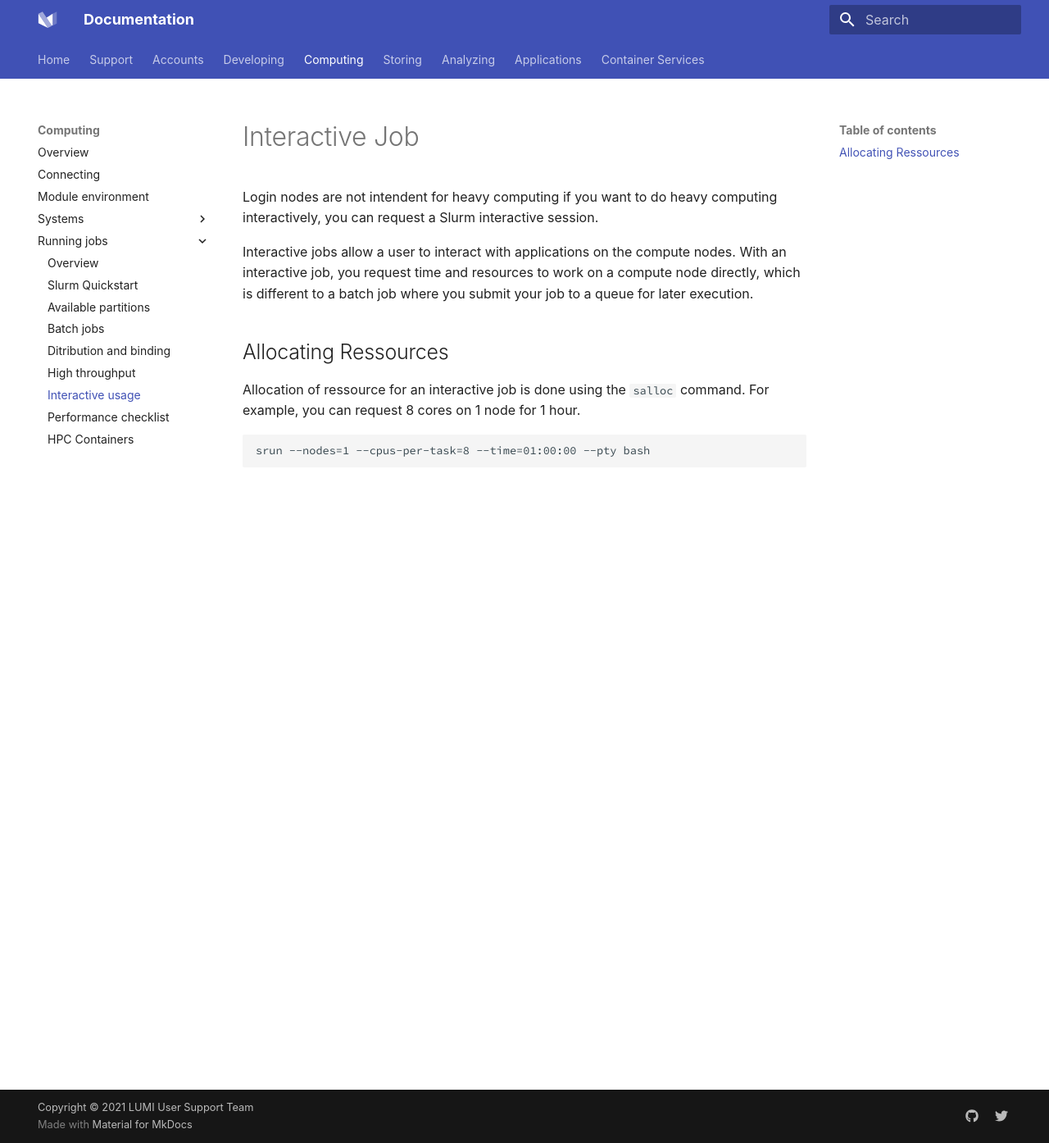
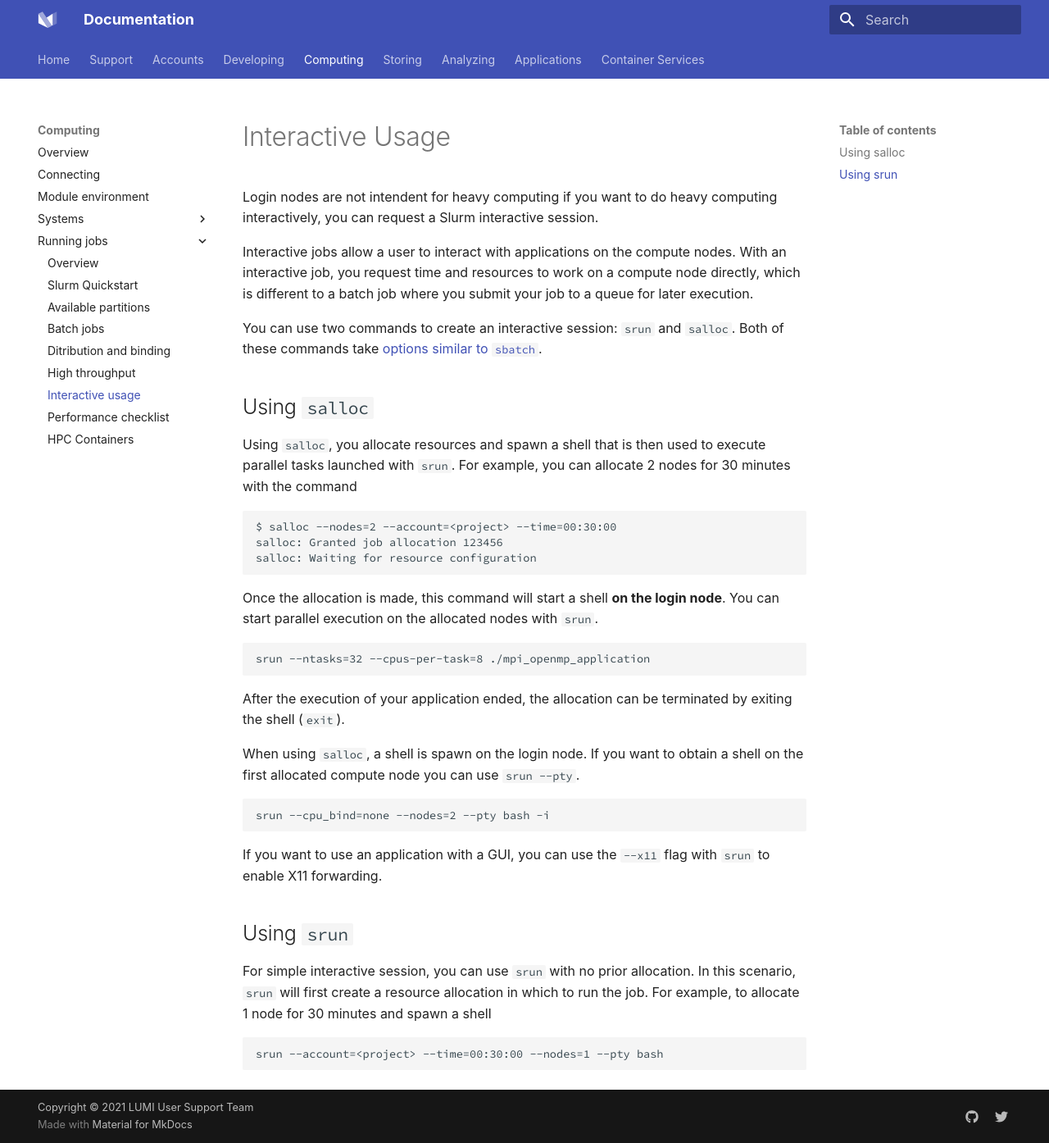
Before and after one commit to Lumi-supercomputer/lumi-userguide, an MkDocs documentation site: the page built from docs/computing/jobs/interactive.md, in a window 1280 px wide and 1394 px high. Shown: the whole window at 82% size. Built offline with MkDocs 1.6.1 and Material for MkDocs 9.7.7, drawn with Linux system fonts in a browser that asks for light colours; some web fonts are replaced.

Commit message:
Document the interactive usage

````diff
--- a/docs/computing/jobs/interactive.md
+++ b/docs/computing/jobs/interactive.md
@@ -1,4 +1,6 @@
-# Interactive Job
+# Interactive Usage
+
+[sbatch-options]: ./batch-job.md#common-slurm-options
 
 Login nodes are not intendent for heavy computing if you want to do heavy
 computing interactively, you can request a Slurm interactive session.
@@ -8,11 +10,47 @@ nodes. With an interactive job, you request time and resources to work on a
 compute node directly, which is different to a batch job where you submit your
 job to a queue for later execution.
 
-## Allocating Ressources
+You can use two commands to create an interactive session: `srun` and `salloc`.
+Both of these commands take [options similar to `sbatch`][sbatch-options].
 
-Allocation of ressource for an interactive job is done using the `salloc`
-command. For example, you can request 8 cores on 1 node for 1 hour.
+## Using `salloc`
+
+Using `salloc`, you allocate resources and spawn a shell that is then used to
+execute parallel tasks launched with `srun`. For example, you can allocate 2
+nodes for 30 minutes with the command
 
 ```
-srun --nodes=1 --cpus-per-task=8 --time=01:00:00 --pty bash
+$ salloc --nodes=2 --account=<project> --time=00:30:00
+salloc: Granted job allocation 123456
+salloc: Waiting for resource configuration
 ```
+
+Once the allocation is made, this command will start a shell **on the login
+node**. You can start parallel execution on the allocated nodes with `srun`.
+
+```
+srun --ntasks=32 --cpus-per-task=8 ./mpi_openmp_application
+```
+
+After the execution of your application ended, the allocation can be terminated
+by exiting the shell (`exit`).
+
+When using `salloc`, a shell is spawn on the login node. If you want to obtain
+a shell on the first allocated compute node you can use  `srun --pty`.
+
+```
+srun --cpu_bind=none --nodes=2 --pty bash -i
+```
+
+If you want to use an application with a GUI, you can use the `--x11` flag with
+`srun` to enable X11 forwarding.
+
+## Using `srun`
+
+For simple interactive session, you can use `srun` with no prior allocation. In
+this scenario, `srun` will first create a resource allocation in which to run
+the job. For example, to allocate 1 node for 30 minutes and spawn a shell
+
+```
+srun --account=<project> --time=00:30:00 --nodes=1 --pty bash
+```
````
Also changed, not shown: docs/computing/jobs/index.md (+17 -0 lines).
